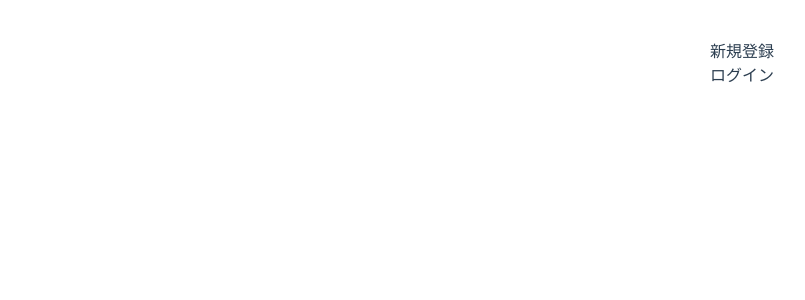
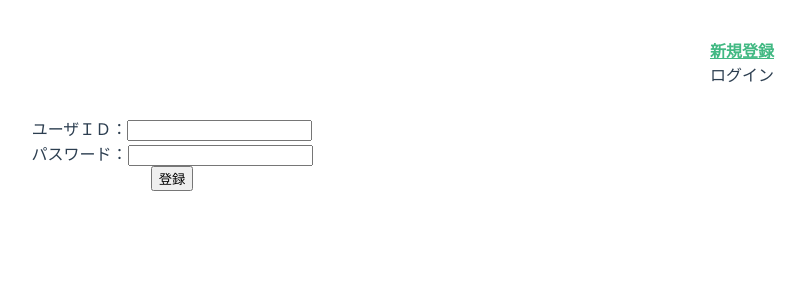
Before and after one commit to YanaPIIDXer/VueSPATest, a Vue app in the folder Frontend/src/: page /register in a window 1280 px wide. Shown: the top 300 px of the page, without its empty margins (468-1273 px from the left). Built offline with nearby package versions, Linux system fonts and the light colour scheme.

Commit message:
新規登録ページ追加

```diff
--- a/Frontend/src/src/components/Header.vue
+++ b/Frontend/src/src/components/Header.vue
@@ -4,7 +4,7 @@
       <div>ログアウト</div>
     </div>
     <div v-else>
-      <div>新規登録</div>
+      <router-link to="/register">新規登録</router-link>
       <div>ログイン</div>
     </div>
   </div>
--- a/Frontend/src/src/router/index.js
+++ b/Frontend/src/src/router/index.js
@@ -11,12 +11,9 @@ const routes = [
     component: Home
   },
   {
-    path: '/about',
-    name: 'About',
-    // route level code-splitting
-    // this generates a separate chunk (about.[hash].js) for this route
-    // which is lazy-loaded when the route is visited.
-    component: () => import(/* webpackChunkName: "about" */ '../views/About.vue')
+    path: '/register',
+    name: 'Register',
+    component: () => import('../views/Register.vue')
   }
 ]
 
--- /dev/null
+++ b/Frontend/src/src/views/Register.vue
@@ -0,0 +1,18 @@
+<template>
+  <div class="register_form">
+    <form>
+      ユーザＩＤ：<input type="text" name="id" /><br />
+      パスワード：<input type="password" name="password" /><br />
+      <input type="submit" value="登録" />
+    </form>
+  </div>
+</template>
+
+<script>
+</script>
+
+<style scoped>
+.register_form {
+  text-align: center;
+}
+</style>
```
